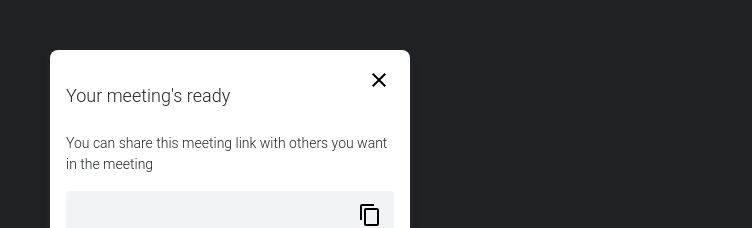
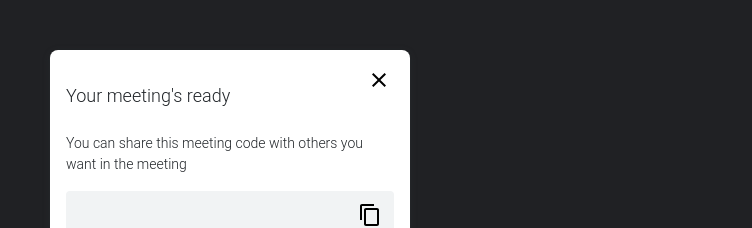
Before and after one commit to saykeed/google-meet-clone, a Nuxt app: page /meet in a window 1280 px wide. Shown: the top 228 px of the page, without its empty margins (0-752 px from the left). Built offline with nearby package versions, Linux system fonts and the light colour scheme.

Commit message:
fix to show meeting code in bottom bar

```diff
--- a/components/bottom-action-panel.vue
+++ b/components/bottom-action-panel.vue
@@ -43,11 +43,14 @@ export default {
       dayjs
     }
   },
-  props: ['currentRoom', 'remoteStream', 'peerConnection', 'roomId', 'stream', 'currentTime' ],
+  props: ['remoteStream', 'peerConnection', 'roomId', 'stream', 'currentTime' ],
   computed: {
     currentTime() {
       let now = Date.now()
       return dayjs(now).format('HH:mm')
+    },
+    currentRoom() {
+      return this.$store.getters['room/currentRoom'];
     },
   },
   methods: {
--- a/components/code-overlay.vue
+++ b/components/code-overlay.vue
@@ -6,7 +6,7 @@
       </div>
     </div>
     <div class="mb-4 text-18 mt-3 font-weight-light">Your meeting's ready</div>
-    <p class="font-weight-light text-14">You can share this meeting link with others you want in the meeting</p>
+    <p class="font-weight-light text-14">You can share this meeting code with others you want in the meeting</p>
     <div class="overlay-content mb-2 d-flex align-items-center justify-content-between">
       <div>{{ currentRoom }}</div>
       <div @click="copyText" class="cursor-pointer"><img src="/icons/content_copy_black_24dp.svg" class="img-fluid"
```
